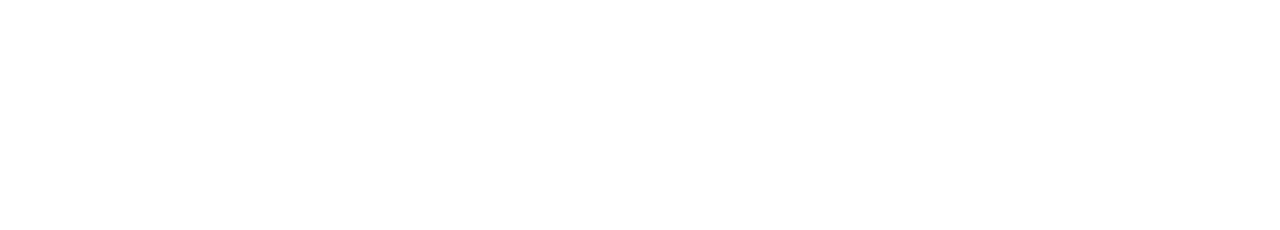
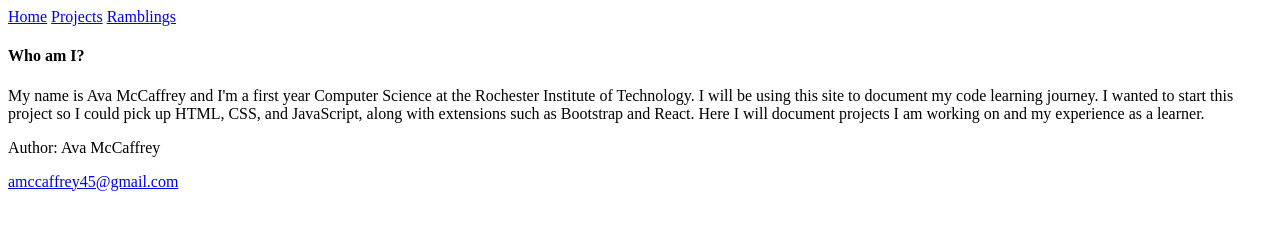
Before and after one commit to ava-mccaffrey/ava-blog, a plain HTML site: page index.html in a window 1280 px wide. Drawn offline with Linux system fonts and the light colour scheme.

Commit message:
gitignore

```diff
--- a/index.html
+++ b/index.html
@@ -1,8 +1,35 @@
 <!DOCTYPE html>
-<html>
+<html lang="en-US">
     <head>
+        <meta charset="utf-8">
+        <meta name="viewport" content="width=device-width, initial-scale=1">
         <title>Ava's Blog Space!</title>
         <link rel="icon" type="image/x-icon" href="images/favicon.ico">
     </head>
+    <body>
 
+        <header>
+            <nav>
+                <a href="index.html">Home</a>
+                <a href="projects.html">Projects</a>
+                <a href="ramblings.html">Ramblings</a>
+            </nav>
+        </header>
+
+        <aside>
+            <h4>Who am I?</h4>
+            <p>My name is Ava McCaffrey and I'm a first year Computer Science at the
+                Rochester Institute of Technology. I will be using this site to document
+                my code learning journey. I wanted to start this project so I could pick up
+                HTML, CSS, and JavaScript, along with extensions such as Bootstrap and React.
+                Here I will document projects I am working on and my experience as a learner.
+            </p>
+        </aside>
+
+        <footer>
+            <p>Author: Ava McCaffrey</p>
+            <p><a href="mailto:amccaffrey45@gmail.com">amccaffrey45@gmail.com</a></p>
+        </footer>
+
+    </body>
 </html>
```
Also changed, not shown: about.html (deleted), 1 other file.
